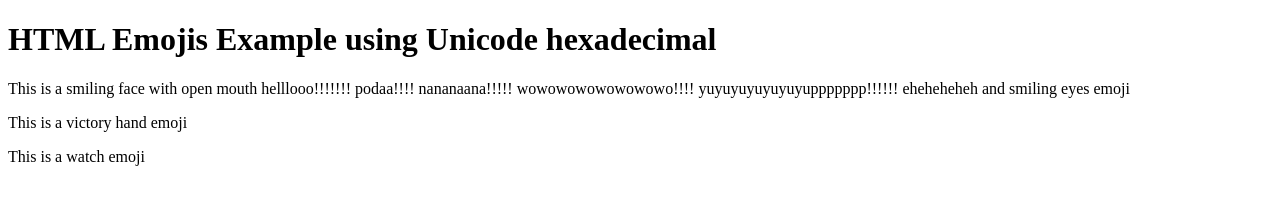
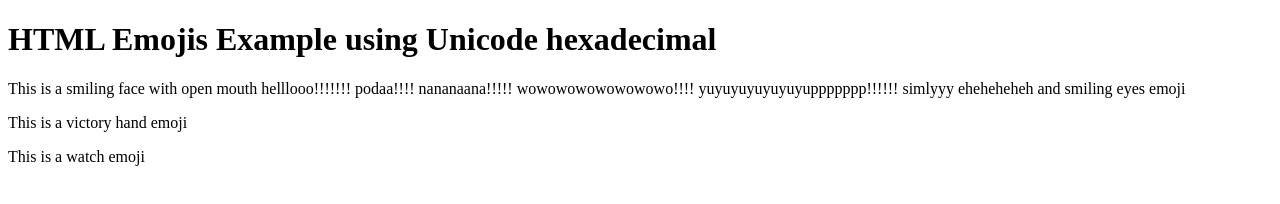
Before and after one commit to Swapnilsharma0-o/potter_pipes, a plain HTML site: page index.html in a window 1280 px wide. Drawn offline with Linux system fonts and the light colour scheme.

Commit message:
Update index.html

```diff
--- a/index.html
+++ b/index.html
@@ -15,6 +15,7 @@
 		nananaana!!!!!
 		wowowowowowowowo!!!!
 		yuyuyuyuyuyuyuppppppp!!!!!!
+		simlyyy
 		eheheheheh
 				and smiling eyes emoji
 </p>
```
